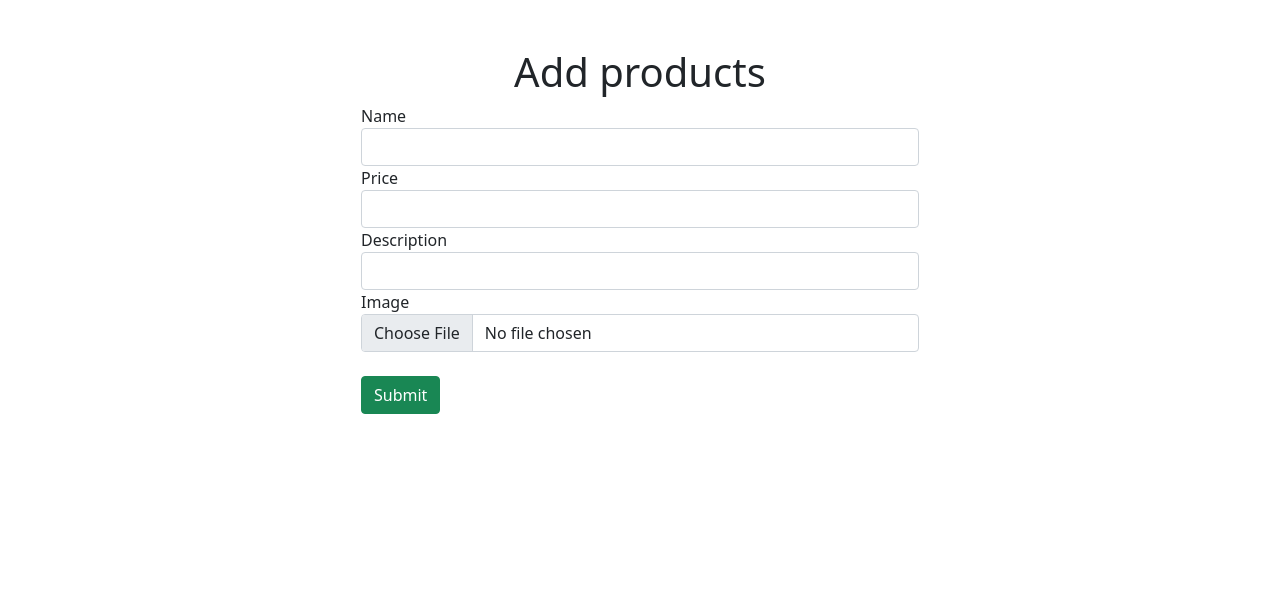
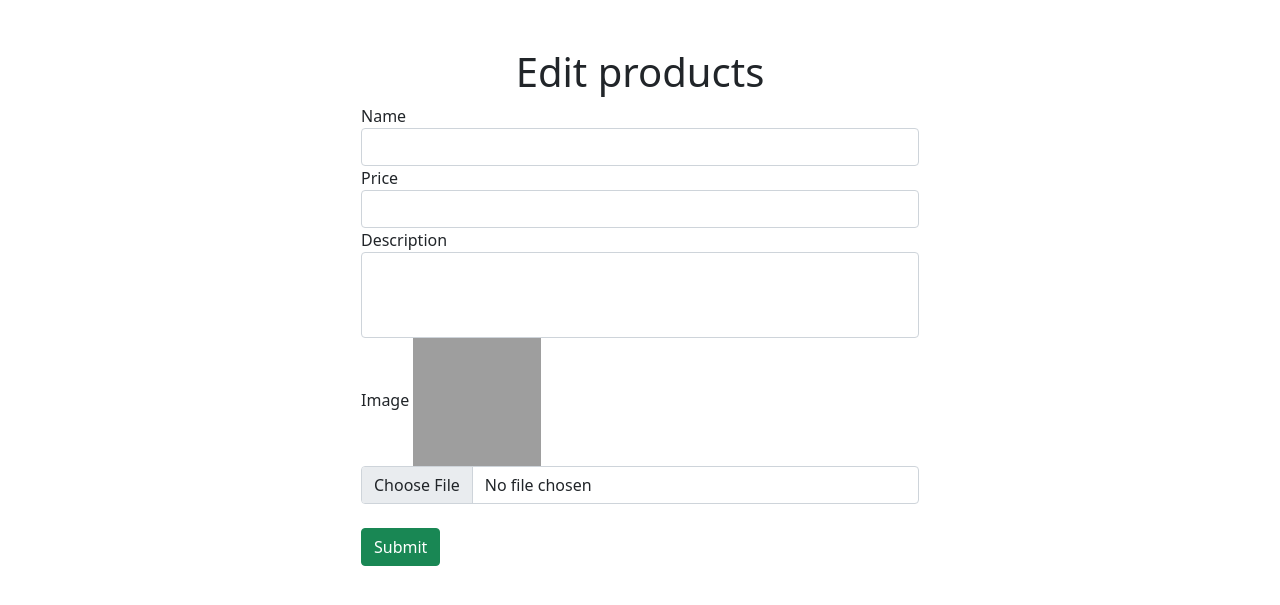
Before and after one commit to MUHSIN22/E-commerce-website, a Node server app: template views/admin/edit-product.hbs in a window 1280 px wide. Shown: the part 56-661 px from the top of the page. Run offline with Node 20, Linux system fonts and the light colour scheme; the template is opened without the code that fills it, so the values that code supplies are empty; some libraries are stand-ins or nearby versions; grey boxes are pictures that could not be loaded.

Commit message:
edit product successfully implemented in admin page

```diff
--- a/views/admin/edit-product.hbs
+++ b/views/admin/edit-product.hbs
@@ -1,15 +1,16 @@
 <section style="display: flex; flex-direction: column; align-items: center;">
     <div class="container mt-5" style="display: flex; flex-direction: column; align-items: center;">
         <div class="col-md-6">
-            <h1 style="text-align: center;">Add products</h1>
-            <form action="/admin/add-product" method="POST" enctype="multipart/form-data">
+            <h1 style="text-align: center;">Edit products</h1>
+            <form action="/admin/edit-product/{{product._id}}" method="POST" enctype="multipart/form-data">
                 <label for="">Name</label>
-                <input type="text" name="name" class="form-control">
+                <input type="text" name="name"  class="form-control" value="{{product.name}}">
                 <label for="">Price</label>
-                <input type="text" name="price" class="form-control">
+                <input type="text" name="price" class="form-control" value="{{product.price}}">
                 <label for="">Description</label>
-                <input type="text" name="description" class="form-control">
+                <textarea type="text" name="description" rows="3" class="form-control" style="resize: none;">{{product.description}}</textarea>
                 <label for="">Image</label>
+                <img src="/images/product-images/{{product._id}}.jpg" alt="" style="height: 8em; width: 8em;">
                 <input type="file" name="image" class="form-control">
                 <button type="submit" class="btn btn-success mt-4">Submit</button>
             </form>
--- a/views/admin/view-products.hbs
+++ b/views/admin/view-products.hbs
@@ -21,7 +21,7 @@
                     <td>{{this.price}}</td>
                     <td><img src="/images/product-images/{{this._id}}.jpg" alt="" style="width: 40px; height: 40px;"></td>
                     <td>{{this.description}}</td>
-                    <td><a href="#" class="btn btn-primary">Edit</a></td>
+                    <td><a href="/admin/edit-product/{{this._id}}" class="btn btn-primary">Edit</a></td>
                     <td><a href="/admin/delete-product/{{this._id}}" class="btn btn-danger" onclick="return confirm('Are you want to delete {{this.name}}?')">Delete</a></td>
                 </tr>
                 {{/each}}
```
Also changed, not shown: helpers/product-helpers.js (+20 -0 lines), routes/admin.js (+16 -0 lines), public/images/product-images/6051b151ff558ea4f0096ffb.jpg.
